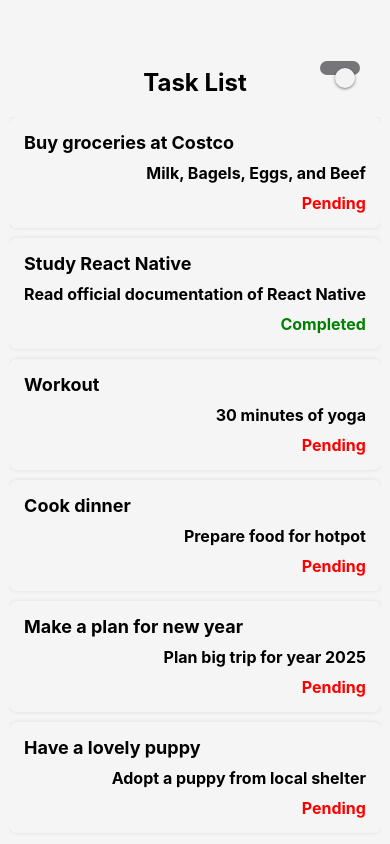
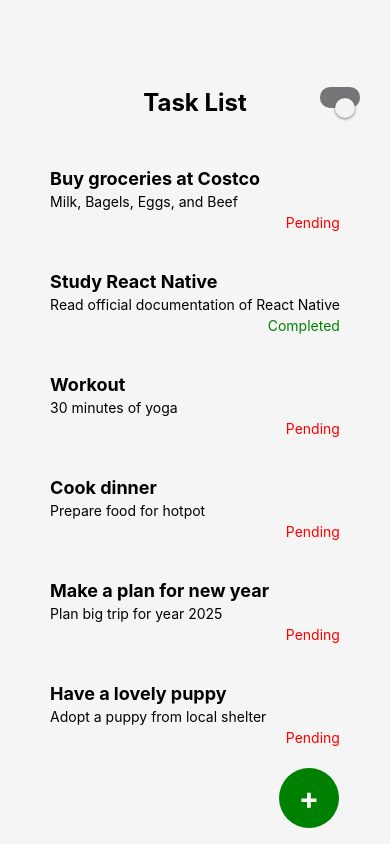
Before and after one commit to xiangddang/personal-task-manager, a React Native app: screen / in a window 390 px wide. Built offline with nearby package versions, Linux system fonts and the light colour scheme.

Commit message:
feat: complete add task feature

```diff
--- a/App.tsx
+++ b/App.tsx
@@ -7,11 +7,11 @@ import {
   Text,
   View,
   Switch,
+  Task,
 } from "react-native";
-import { mockTasks } from "./data/mockTasks";
 import { COLORS, FONT_SIZES, SPACING } from "./styles/constants";
-import { TaskStatus } from "./types/TaskStatus";
 import { lightTheme, darkTheme } from "./styles/theme";
+import TaskList from "./components/TaskList";
 
 const { height: screenHeight } = Dimensions.get("window");
 
@@ -38,40 +38,7 @@ export default function App() {
         thumbColor={isDarkMode ? "#007AFF" : "#f4f3f4"}
         style={styles.toggleButton}
       />
-      <FlatList
-        data={mockTasks}
-        keyExtractor={(item) => String(item.id)}
-        renderItem={({ item }) => (
-          <View
-            style={[styles.taskItem, { backgroundColor: theme.cardBackground }]}
-          >
-            <Text style={[styles.taskTitle, { color: theme.text }]}>
-              {item.title}
-            </Text>
-            <Text style={[styles.taskDescription, { color: theme.text }]}>
-              {item.description}
-            </Text>
-            <Text
-              style={[
-                styles.taskStatus,
-                {
-                  color:
-                    item.status === TaskStatus.Completed
-                      ? theme.completed
-                      : theme.pending,
-                },
-              ]}
-            >
-              {item.status === TaskStatus.Completed ? "Completed" : "Pending"}
-            </Text>
-          </View>
-        )}
-        ListEmptyComponent={
-          <Text style={[styles.emptyList, { color: theme.text }]}>
-            No tasks available
-          </Text>
-        }
-      />
+      <TaskList theme={theme}/>
     </SafeAreaView>
   );
 }
@@ -87,13 +54,14 @@ const styles = StyleSheet.create({
   header: {
     fontSize: FONT_SIZES.header,
     fontWeight: "bold",
+    marginTop: SPACING.large,
     marginBottom: SPACING.large,
   },
   toggleButton: {
     position: "absolute",
-    top: dynamicPaddingTop - 10,
+    top: dynamicPaddingTop + SPACING.medium,
     right: 30,
-    paddingVertical: SPACING.small,
+    paddingVertical: SPACING.medium,
     paddingHorizontal: SPACING.medium,
   },
   buttonText: {
@@ -101,44 +69,4 @@ const styles = StyleSheet.create({
     fontWeight: "bold",
     fontSize: FONT_SIZES.button,
   },
-  taskItem: {
-    backgroundColor: COLORS.background,
-    padding: SPACING.medium,
-    marginBottom: SPACING.small,
-    borderRadius: 8,
-    shadowColor: "#000",
-    shadowOpacity: 0.1,
-    shadowRadius: 4,
-    elevation: 5,
-  },
-  taskTitle: {
-    fontSize: FONT_SIZES.title,
-    fontWeight: "bold",
-    color: "#333",
-    marginBottom: SPACING.small,
-  },
-  taskDescription: {
-    fontSize: FONT_SIZES.description,
-    fontWeight: "bold",
-    textAlign: "right",
-    color: COLORS.description,
-    marginBottom: SPACING.small,
-  },
-  taskStatus: {
-    fontSize: FONT_SIZES.status,
-    fontWeight: "bold",
-    textAlign: "right",
-  },
-  completed: {
-    color: COLORS.completed,
-  },
-  pending: {
-    color: COLORS.pending,
-  },
-  emptyList: {
-    fontSize: FONT_SIZES.emptyList,
-    color: "#888",
-    textAlign: "center",
-    marginTop: SPACING.large,
-  },
 });
--- /dev/null
+++ b/components/TaskItem.tsx
@@ -0,0 +1,62 @@
+import React from "react";
+import { View, Text, StyleSheet } from "react-native";
+import { lightTheme, darkTheme } from "../styles/theme";
+import { Task } from "../types/Task";
+import { SPACING } from "../styles/constants";
+
+interface TaskItemProps {
+  task: Task;
+  theme: typeof lightTheme | typeof darkTheme;
+}
+
+const TaskItem: React.FC<TaskItemProps> = ({ task, theme }) => {
+  return (
+    <View style={[styles.taskItem, { backgroundColor: theme.cardBackground, shadowColor: theme.text }]}>
+      <Text style={[styles.taskTitle, { color: theme.text }]}>{task.title}</Text>
+      <Text style={[styles.taskDescription, { color: theme.text }]}>{task.description}</Text>
+      <Text
+        style={[
+          styles.taskStatus,
+          {
+            color:
+              task.status === "Completed"
+                ? theme.completed
+                : theme.pending,
+          },
+        ]}
+      >
+        {task.status}
+      </Text>
+    </View>
+  );
+};
+
+const styles = StyleSheet.create({
+  taskItem: {
+    padding: SPACING.medium,
+    marginBottom: SPACING.small,
+    borderRadius: 12,
+    shadowColor: "#000",
+    shadowOffset: {
+      width: 0,
+      height: 2,
+    },
+    shadowRadius: 6,
+    elevation: 4,
+  },
+  taskTitle: {
+    fontSize: 18,
+    fontWeight: "bold",
+    marginBottom: 4,
+  },
+  taskDescription: {
+    fontSize: 14,
+    marginBottom: 4,
+  },
+  taskStatus: {
+    fontSize: 14,
+    textAlign: "right",
+  },
+});
+
+export default TaskItem;
--- /dev/null
+++ b/components/TaskList.tsx
@@ -0,0 +1,178 @@
+import React, { useState, useEffect } from "react";
+import { View, Text, Button, StyleSheet, FlatList, TextInput, TouchableOpacity, Modal, TouchableWithoutFeedback, Keyboard } from "react-native";
+import { loadFromStorage, saveToStorage } from "../utils/storage";
+import { COLORS, FONT_SIZES, SPACING } from "../styles/constants";
+import { Task } from "../types/Task";
+import { mockTasks } from "../data/mockTasks";
+import { TaskStatus } from "../types/TaskStatus";
+import { lightTheme, darkTheme } from "../styles/theme";
+import TaskItem from "./TaskItem";
+
+const STORAGE_KEY = "@tasks-list";
+
+interface TaskListProps {
+  theme: typeof lightTheme | typeof darkTheme;
+}
+
+const TaskList: React.FC<TaskListProps> = ({theme}) => {
+
+  const [tasks, setTasks] = useState<Task[]>([]);
+  const [newTitle, setNewTitle] = useState("");
+  const [newDescription, setNewDescription] = useState("");
+  const [modalVisible, setModalVisible] = useState(false);
+
+  useEffect(() => {
+    const fetchTasks = async () => {
+      const storedTasks = await loadFromStorage(STORAGE_KEY);
+      setTasks(storedTasks || mockTasks);
+    };
+    fetchTasks();
+  }, []);
+
+  useEffect(() => {
+    saveToStorage(STORAGE_KEY, tasks);
+  }, [tasks]);
+
+  const closeAddModal = () => {
+    setModalVisible(false);
+    setNewTitle("");
+    setNewDescription("");
+  }
+
+  const addTask = () => {
+    if (!newTitle || !newDescription) {
+      return;
+    }
+
+    const newTask: Task = {
+      id: tasks.length + 1,
+      title: newTitle,
+      description: newDescription,
+      status: TaskStatus.Pending,
+    };
+
+    setTasks([...tasks, newTask]);
+    closeAddModal();
+  }
+
+  return (
+    <View style={styles.container}>
+
+
+    <FlatList
+        data={tasks}
+        keyExtractor={(item) => String(item.id)}
+        renderItem={({ item }) => (<TaskItem task={item} theme={theme} />
+        )}
+        ListEmptyComponent={
+          <Text style={[styles.emptyList, { color: theme.text }]}>
+            No tasks available
+          </Text>
+        }
+      />
+      {/* Add Task Button */}
+      <TouchableOpacity
+        style={[styles.addButton, { backgroundColor: theme.completed }]}
+        onPress={() => setModalVisible(true)}
+      >
+        <Text style={styles.addButtonText}>+</Text>
+      </TouchableOpacity>
+
+      {/* Add Task Modal */}
+      <Modal
+        animationType="slide"
+        transparent={true}
+        visible={modalVisible}
+        onRequestClose={() => setModalVisible(false)}
+      >
+
+        <TouchableWithoutFeedback onPress={() => {closeAddModal(), Keyboard.dismiss}}>
+        <View style={styles.modalContainer}>
+          <View style={[styles.modalContent, { backgroundColor: theme.cardBackground }]}>
+            <Text style={[styles.modalTitle, { color: theme.text }]}>Add a New Task</Text>
+            <TextInput
+              style={[styles.input, { color: theme.text }]}
+              placeholder="Task Title"
+              placeholderTextColor="#aaa"
+              value={newTitle}
+              onChangeText={setNewTitle}
+            />
+            <TextInput
+              style={[styles.input, { color: theme.text }]}
+              placeholder="Task Description"
+              placeholderTextColor="#aaa"
+              value={newDescription}
+              onChangeText={setNewDescription}
+            />
+            <View style={styles.buttonRow}>
+              <Button title="Add" onPress={addTask} />
+              <Button title="Cancel" color={COLORS.pending} onPress={() => closeAddModal()} />
+            </View>
+          </View>
+        </View>
+        </TouchableWithoutFeedback>
+      </Modal>
+      </View>
+  );
+};
+
+const styles = StyleSheet.create({
+  container: {
+    flex: 1,
+    paddingTop: 16,
+    paddingBottom: 16,
+  },
+  emptyList: {
+    fontSize: FONT_SIZES.emptyList,
+    color: "#888",
+    textAlign: "center",
+    marginTop: SPACING.large,
+  },
+  addButton: {
+    position: "absolute",
+    bottom: 16,
+    right: 16,
+    width: 60,
+    height: 60,
+    borderRadius: 30,
+    justifyContent: "center",
+    alignItems: "center",
+    elevation: 5,
+  },
+  addButtonText: {
+    fontSize: 30,
+    color: "#fff",
+    fontWeight: "bold",
+  },
+  modalContainer: {
+    flex: 1,
+    justifyContent: "center",
+    alignItems: "center",
+    backgroundColor: "rgba(0, 0, 0, 0.5)",
+  },
+  modalContent: {
+    width: "80%",
+    padding: 20,
+    borderRadius: 8,
+    elevation: 5,
+  },
+  modalTitle: {
+    fontSize: 20,
+    fontWeight: "bold",
+    marginBottom: SPACING.large,
+  },
+  input: {
+    borderWidth: 1,
+    borderColor: "#ddd",
+    borderRadius: 8,
+    padding: 8,
+    marginBottom: SPACING.medium,
+  },
+  buttonRow: {
+    flexDirection: "row",
+    justifyContent: "space-between",
+    marginTop: SPACING.small,
+  },
+});
+
+export default TaskList;
--- a/package.json
+++ b/package.json
@@ -9,6 +9,7 @@
     "web": "expo start --web"
   },
   "dependencies": {
+    "@react-native-async-storage/async-storage": "^2.1.0",
     "expo": "^52.0.23",
     "expo-status-bar": "~2.0.0",
     "react": "18.3.1",
--- /dev/null
+++ b/utils/storage.ts
@@ -0,0 +1,19 @@
+import AsyncStorage from "@react-native-async-storage/async-storage";
+
+export const loadFromStorage = async (key: string) => {
+  try {
+    const data = await AsyncStorage.getItem(key);
+    return data ? JSON.parse(data) : null;
+  } catch (error) {
+    console.error(`Failed to load data for key: ${key}`, error);
+    return null;
+  }
+};
+
+export const saveToStorage = async (key: string, value: any) => {
+  try {
+    await AsyncStorage.setItem(key, JSON.stringify(value));
+  } catch (error) {
+    console.error(`Failed to save data for key: ${key}`, error);
+  }
+};
```
Also changed, not shown: 1 other file (tests, documents, lock files or other folders).
